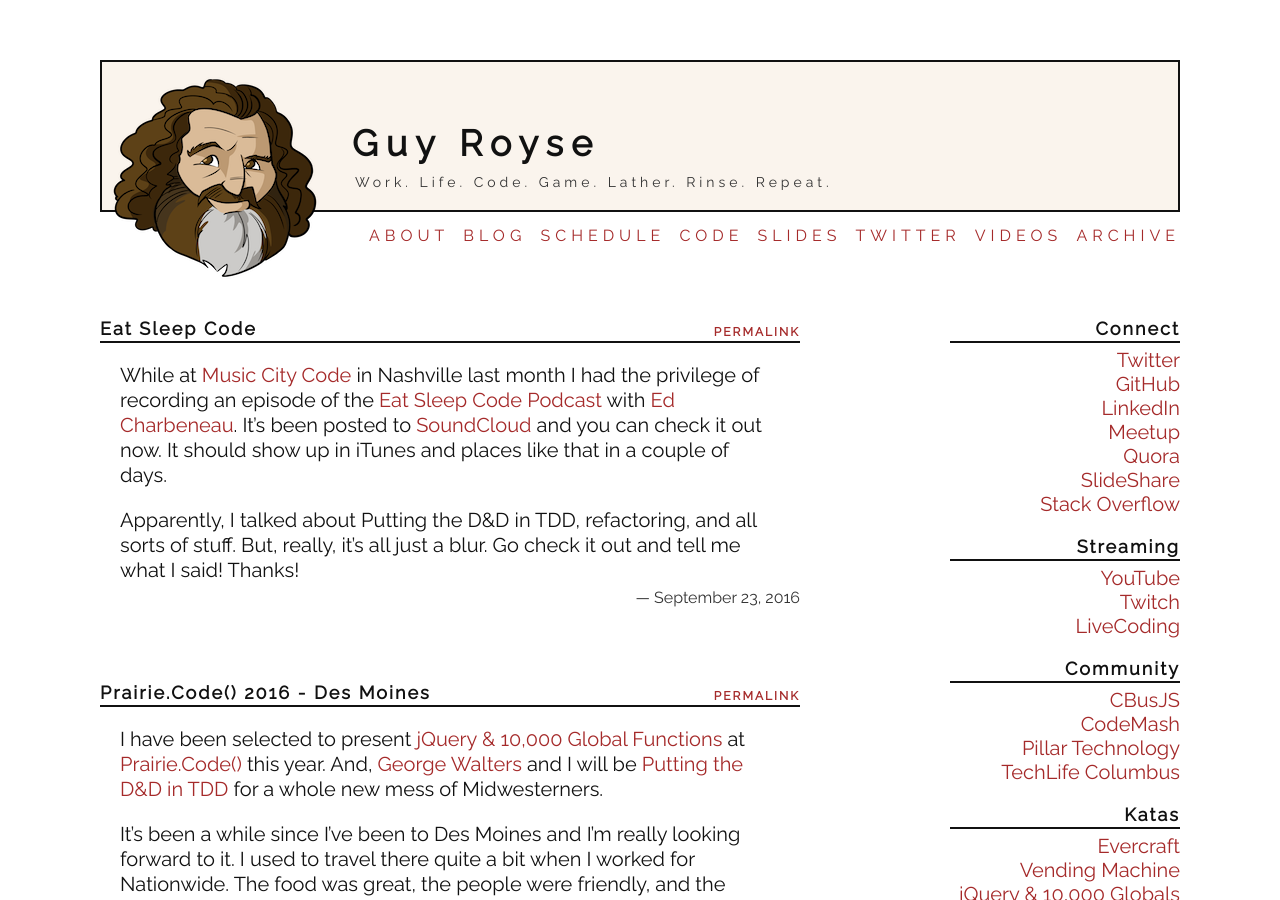
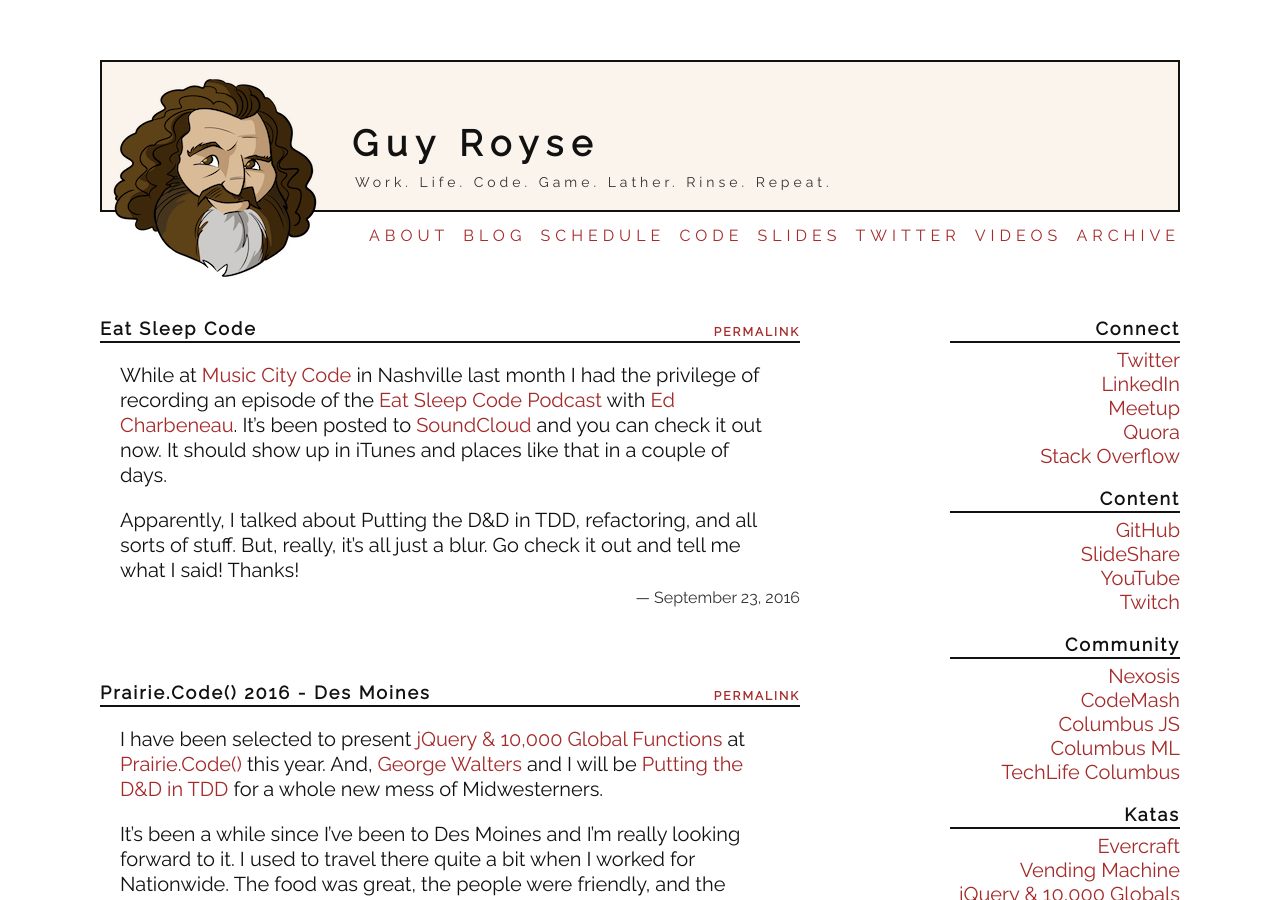
Before and after one commit to guyroyse/guyroyse.github.com, a Jekyll site: the page built from index.html, in a window 1280 px wide and 900 px high. Built offline with Jekyll 4.4.1, drawn with Linux system fonts in a browser that asks for light colours; the list of posts is cut into pages by our own code.

Commit message:
updating sidebar

```diff
--- a/_layouts/default.html
+++ b/_layouts/default.html
@@ -57,26 +57,26 @@
   <h1 class="title">Connect</h1>
   <ul>
     <li><a href="http://twitter.com/guyroyse">Twitter</a></li>
-    <li><a href="http://github.com/guyroyse">GitHub</a></li>
     <li><a href="http://linkedin.com/in/groyse">LinkedIn</a></li>
     <li><a href="http://www.meetup.com/members/14276674/">Meetup</a></li>
     <li><a href="https://www.quora.com/profile/Guy-Royse">Quora</a></li>
-    <li><a href="http://slideshare.net/GuyRoyse">SlideShare</a></li>
     <li><a href="http://stackoverflow.com/users/513710/guy-royse">Stack Overflow</a></li>
   </ul>
 
-  <h1 class="title">Streaming</h1>
+  <h1 class="title">Content</h1>
   <ul>
+    <li><a href="http://github.com/guyroyse">GitHub</a></li>
+    <li><a href="http://slideshare.net/GuyRoyse">SlideShare</a></li>
     <li><a href="https://www.youtube.com/channel/UCNt5SDc6LosO41E77jr59cQ">YouTube</a></li>
     <li><a href="https://www.twitch.tv/guyroyse">Twitch</a></li>
-    <li><a href="https://www.livecoding.tv/guyroyse/">LiveCoding</a></li>
   </ul>
 
   <h1 class="title">Community</h1>
   <ul>
-    <li><a href="http://cbusjs.github.io/">CBusJS</a></li>
+    <li><a href="http://nexosis.com/">Nexosis</a></li>
     <li><a href="http://codemash.org/">CodeMash</a></li>
-    <li><a href="http://pillartechnology.com/">Pillar Technology</a></li>
+    <li><a href="http://columbusjs.org/">Columbus JS</a></li>
+    <li><a href="https://www.meetup.com/Columbus-Machine-Learners//">Columbus ML</a></li>
     <li><a href="http://www.meetup.com/techlifecolumbus/">TechLife Columbus</a></li>
   </ul>
 
```
